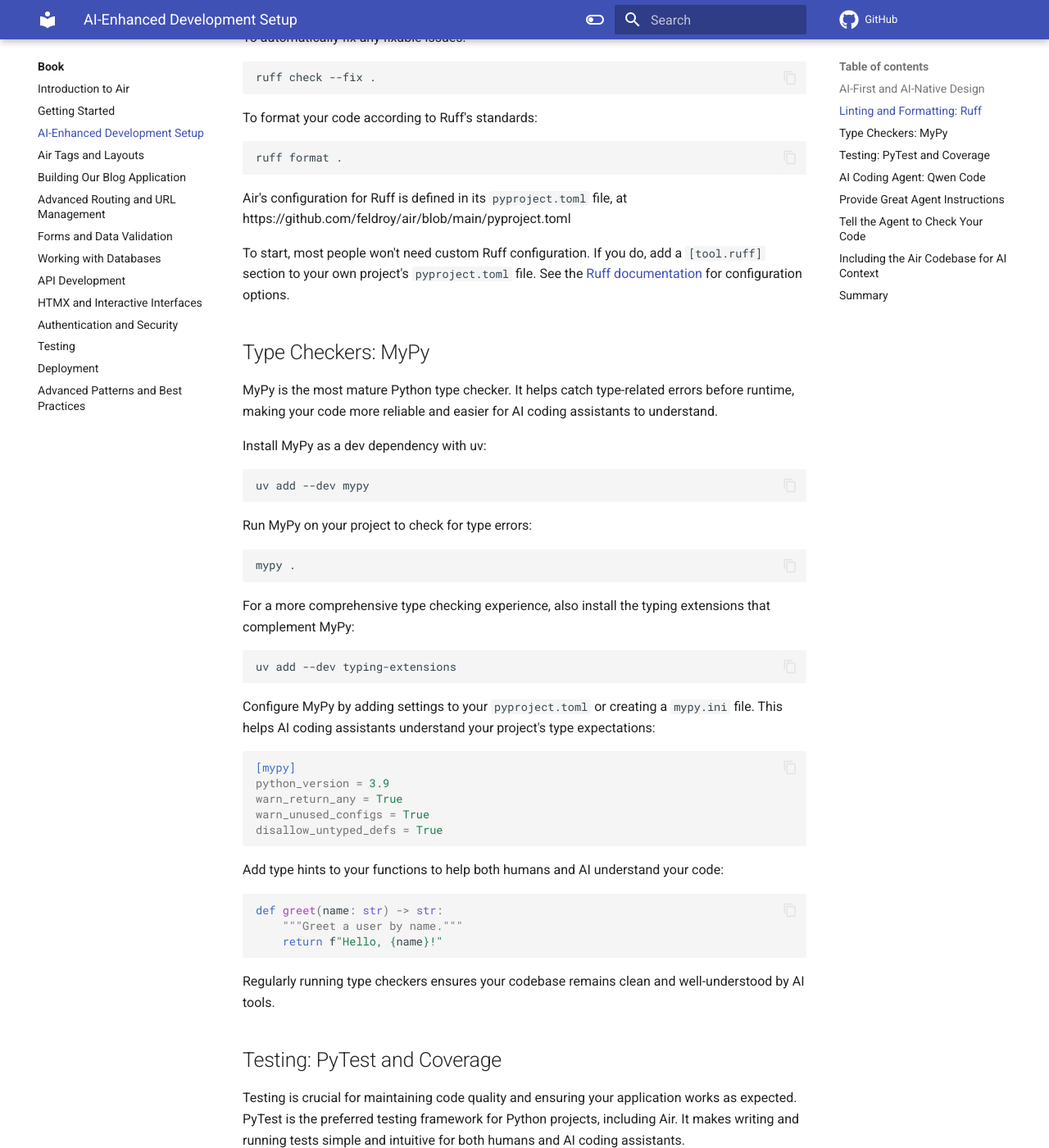
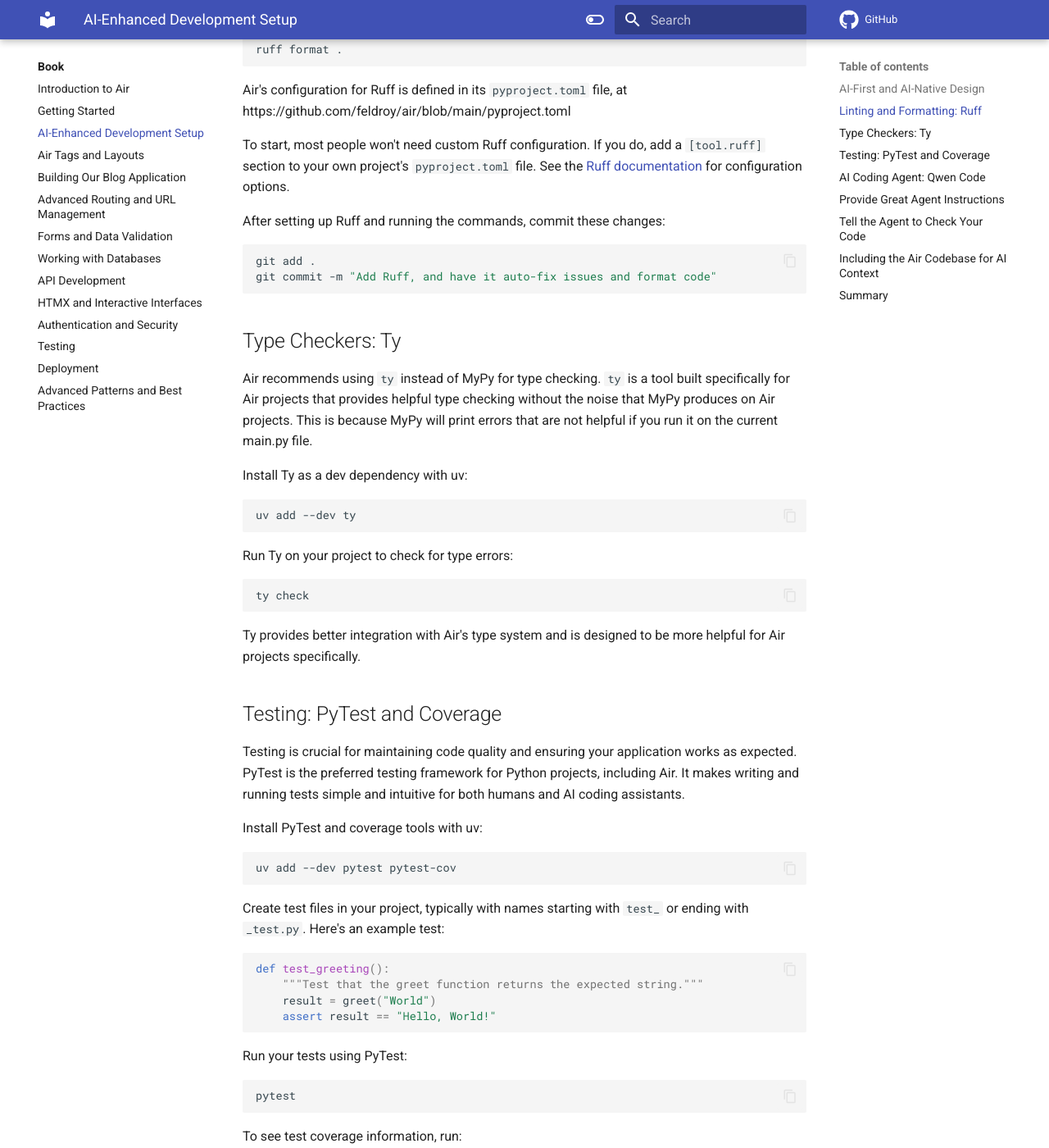
Before and after one commit to feldroy/air, an MkDocs documentation site: the page built from docs/book/03-ai-enhanced-development-setup.md, in a window 1280 px wide and 1400 px high, scrolled down 1525 px. Shown: the whole window at 82% size. Built offline with MkDocs 1.6.1 and Material for MkDocs 9.7.7, drawn with Linux system fonts in a browser that asks for light colours; comment, search, counter and statistics services are not loaded; some of the changed text lies outside the part shown.

Commit message:
Use ty instead of mypy

````diff
--- a/docs/book/03-ai-enhanced-development-setup.md
+++ b/docs/book/03-ai-enhanced-development-setup.md
@@ -34,21 +34,11 @@ Install Ruff as a dev dependency with uv:
 uv add --dev ruff
 ```
 
-Then run it on your code to check for style and linting issues:
+Then run all of these commands on your code to check for style and linting issues, fix any fixable issues, and format your code:
 
 ```bash
 ruff check .
-```
-
-To automatically fix any fixable issues:
-
-```bash
 ruff check --fix .
-```
-
-To format your code according to Ruff's standards:
-
-```bash
 ruff format .
 ```
 
@@ -56,47 +46,30 @@ Air's configuration for Ruff is defined in its `pyproject.toml` file, at https:/
 
 To start, most people won't need custom Ruff configuration. If you do, add a `[tool.ruff]` section to your own project's `pyproject.toml` file. See the [Ruff documentation](https://docs.ruff.rs/) for configuration options.
 
-## Type Checkers: MyPy
-
-MyPy is the most mature Python type checker. It helps catch type-related errors before runtime, making your code more reliable and easier for AI coding assistants to understand.
-
-Install MyPy as a dev dependency with uv:
+After setting up Ruff and running the commands, commit these changes:
 
 ```bash
-uv add --dev mypy
+git add .
+git commit -m "Add Ruff, and have it auto-fix issues and format code"
 ```
 
-Run MyPy on your project to check for type errors:
+## Type Checkers: Ty
+
+Air recommends using `ty` instead of MyPy for type checking. `ty` is a tool built specifically for Air projects that provides helpful type checking without the noise that MyPy produces on Air projects. This is because MyPy will print errors that are not helpful if you run it on the current main.py file.
+
+Install Ty as a dev dependency with uv:
 
 ```bash
-mypy .
+uv add --dev ty
 ```
 
-For a more comprehensive type checking experience, also install the typing extensions that complement MyPy:
+Run Ty on your project to check for type errors:
 
 ```bash
-uv add --dev typing-extensions
+ty check
 ```
 
-Configure MyPy by adding settings to your `pyproject.toml` or creating a `mypy.ini` file. This helps AI coding assistants understand your project's type expectations:
-
-```ini
-[mypy]
-python_version = 3.9
-warn_return_any = True
-warn_unused_configs = True
-disallow_untyped_defs = True
-```
-
-Add type hints to your functions to help both humans and AI understand your code:
-
-```python
-def greet(name: str) -> str:
-    """Greet a user by name."""
-    return f"Hello, {name}!"
-```
-
-Regularly running type checkers ensures your codebase remains clean and well-understood by AI tools.
+Ty provides better integration with Air's type system and is designed to be more helpful for Air projects specifically.
 
 ## Testing: PyTest and Coverage
 
````
